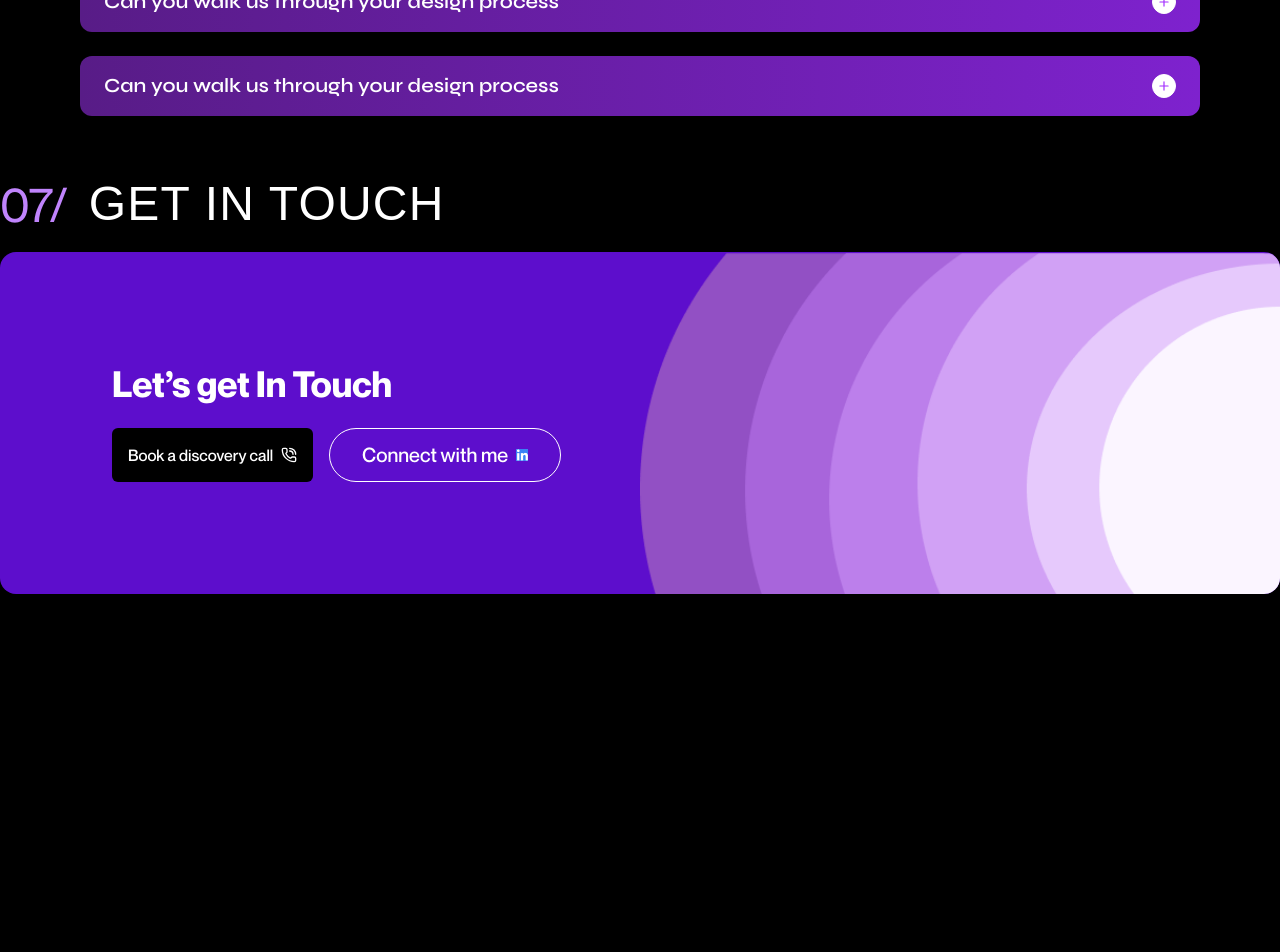
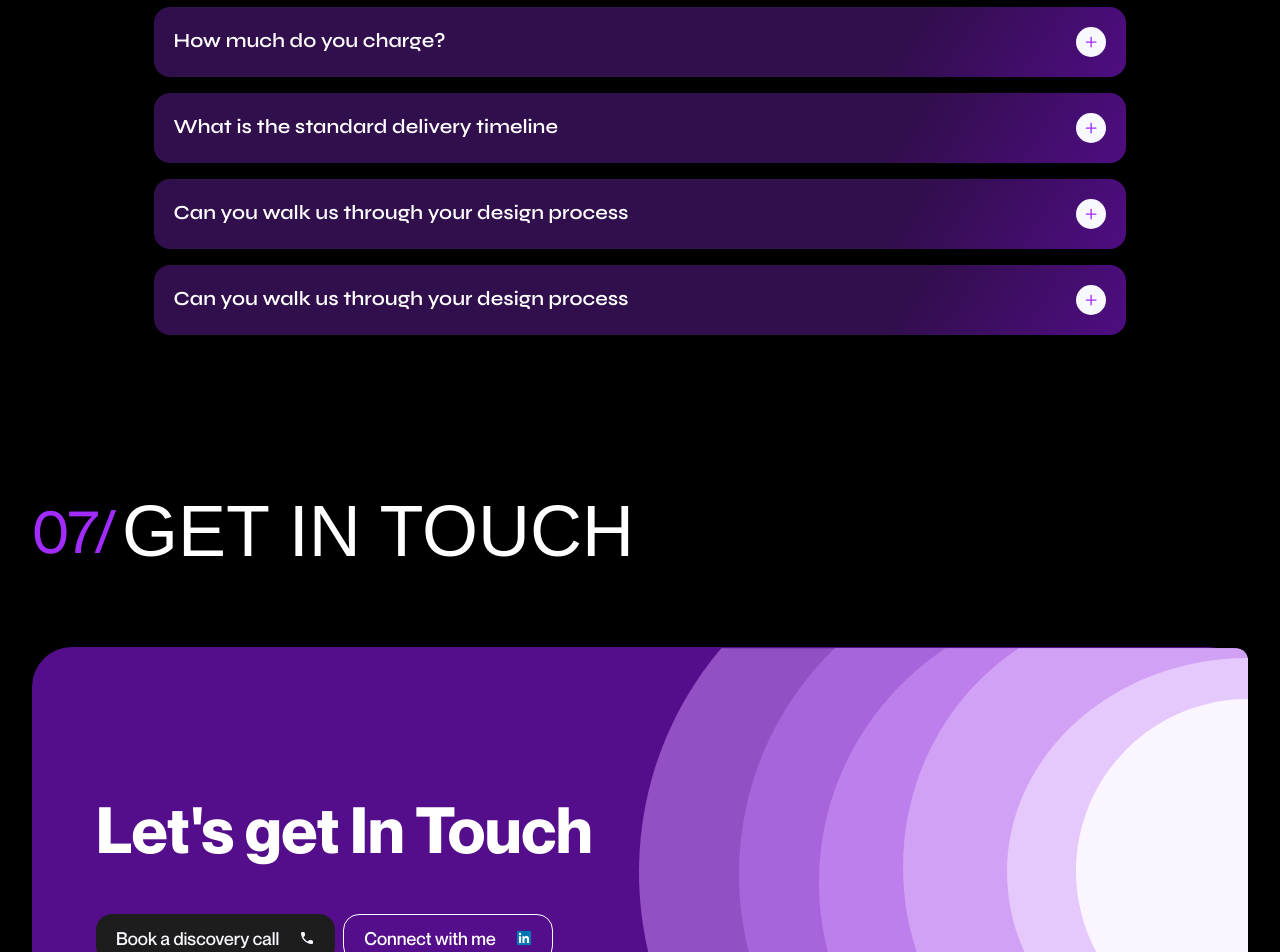
Before and after one commit to emmeax/yinka_design, a React (Vite) app: page / in a window 1280 px wide. Shown: the part 7940-8892 px from the top of the page. Before the commit the page ends 8598 px from the top, so only its background shows below. Built offline with nearby package versions, Linux system fonts and the light colour scheme; a web font is replaced by a local one.

Commit message:
chore: add faqs and get in touch sections

```diff
--- a/src/App.jsx
+++ b/src/App.jsx
@@ -6,7 +6,6 @@ import Faq from "./component/Faq";
 import GetInTouch from "./component/GetInTouch";
 import Hero from "./component/Hero";
 import Home from "./component/Home";
-import MobileGetInTouch from "./component/MobileGetInTouch";
 import Navbar from "./component/Navbar";
 import OtherProject from "./component/OtherProject";
 import Testimonial from "./component/Testimonial";
@@ -35,9 +34,6 @@ function App() {
             <section>
                 <GetInTouch />
             </section>
-            <section>
-                <MobileGetInTouch />
-            </section>
         </div>
     );
 }
--- a/src/component/Faq.jsx
+++ b/src/component/Faq.jsx
@@ -1,11 +1,12 @@
-import React, { useState } from "react";
 import { Minus, Plus } from "lucide-react";
+import { useState } from "react";
+import { cn } from "../lib/utils";
+import SectionHeading from "./SectionHeading";
 
 const faqs = [
     {
         question: "Can you walk us through your design process",
-    answer:
-      "Gbadebo Adeokoya is a Product designer based in Nigeria focused on creating visuals and good digital experience leveraging on FinTech and Ed-Tech",
+        answer: "Gbadebo Adeokoya is a Product designer based in Nigeria focused on creating visuals and good digital experience leveraging on FinTech and Ed-Tech",
     },
     {
         question: "How much do you charge?",
@@ -25,53 +26,62 @@ const faqs = [
     },
 ];
 
-const FaqSection = () => {
-  const [openIndex, setOpenIndex] = useState(0); // Open first item by default
+const AccordionItem = ({ question, answer, isOpen, onClick }) => {
+    return (
+        <div className="rounded-2xl p-5 bg-[linear-gradient(122.27deg,_#310E4C_75.91%,_rgba(142,_24,_234,_0.54)_98.49%)]">
+            <div
+                className="flex justify-between items-start cursor-pointer"
+                onClick={onClick}
+            >
+                <h3 className="text-xl font-syne font-semibold">{question}</h3>
+                <div className="shrink-0 size-[30px] grid place-content-center rounded-full bg-[#F8F9FF] text-primary">
+                    {isOpen ? (
+                        <Minus className="size-[16.25px]" />
+                    ) : (
+                        <Plus className="size-[16.25px]" />
+                    )}
+                </div>
+            </div>
+            <div
+                className={cn(
+                    "grid overflow-hidden transition-all duration-300 ease-in-out",
+                    isOpen
+                        ? "grid-rows-[1fr] opacity-100"
+                        : "grid-rows-[0fr] opacity-0",
+                )}
+            >
+                <div className="overflow-hidden">
+                    <p className="mt-4">{answer}</p>
+                </div>
+            </div>
+        </div>
+    );
+};
 
-  const toggle = (index) => {
+const Faq = () => {
+    const [openIndex, setOpenIndex] = useState(null);
+
+    const handleClick = (index) => {
         setOpenIndex(openIndex === index ? null : index);
     };
 
     return (
-    <section className=" bg-black text-white  ">
-      <h2 className="text-2xl md:text-5xl font-technor font-medium mb-10 mr-10 text-left">
-        <span className="text-purple-500">06/</span> FAQ’s
-      </h2>
+        <section className="w-contain py-[5rem] space-y-[5rem]">
+            <SectionHeading index="06/" heading="FAQ's" />
 
-      <div className="space-y-6 md:px-20 ">
+            <div className="space-y-4 lg:px-[10%]">
                 {faqs.map((faq, index) => (
-          <div
+                    <AccordionItem
                         key={index}
-            className={`rounded-xl px-6 py-4 transition-all duration-300 ${
-              openIndex === index
-                ? "bg-gradient-to-r from-purple-800 to-purple-600"
-                : "bg-gradient-to-r from-purple-900 to-purple-700"
-            }`}
-          >
-            <div
-              className="flex justify-between items-center cursor-pointer"
-              onClick={() => toggle(index)}
-            >
-              <h3 className="text-lg font-syne font-semibold text-left md:text-xl font-semibold">
-                {faq.question}
-              </h3>
-             {openIndex === index ? (
-  <Minus className="w-6 h-6 rounded-full bg-white text-[#A22CFF] p-1 border border-white" />
-) : (
-  <Plus className="w-6 h-6 rounded-full bg-white text-[#A22CFF] p-1 border border-white" />
-)}
-            </div>
-
-            {openIndex === index && faq.answer && (
-              <p className="mt-4  text-sm font-neue font-regular text-white leading-relaxed text-left">
-                {faq.answer}
-              </p>
-            )}
-          </div>
+                        question={faq.question}
+                        answer={faq.answer}
+                        isOpen={openIndex === index}
+                        onClick={() => handleClick(index)}
+                    />
                 ))}
             </div>
         </section>
     );
 };
 
-export default FaqSection;
+export default Faq;
--- a/src/component/GetInTouch.jsx
+++ b/src/component/GetInTouch.jsx
@@ -1,51 +1,42 @@
-import React from "react";
-import { PhoneCall } from "lucide-react";
-import { FaLinkedin } from "react-icons/fa";
-import Frame from '../assets/Image/Frame 2087326832.png'
-import Vector from '../assets/Image/Vector.png'
+import GetIntouchMobileImg from "@/assets/Image/get-in-touch-mobile.svg";
+import GetIntouchImg from "@/assets/Image/get-in-touch.svg";
+import SectionHeading from "./SectionHeading";
+import LinkedIn from "./icons/linkedin";
+import Phone from "./icons/phone";
 
 const GetInTouch = () => {
     return (
-    <section id="contact" className="w-full bg-black text-white py-16  md:block hidden">
-      <div className="max-w-7xl mx-auto">
-        {/* Heading */}
-        <div className=" flex mb-6 gap-5">
-          <h3 className="text-purple-400  font-regular text-5xl font-neue ">07/</h3>
-          <h2 className="text-3xl md:text-5xl font-medium font-technor tracking-wide uppercase">Get In Touch</h2>
-        </div>
+        <section className="w-contain py-[5rem] space-y-[5rem]">
+            <SectionHeading index="07/" heading="GET IN TOUCH" />
 
-        {/* Card */}
-        <div className="md:bg-[#5D0ECC] bg-[#A22CFF] rounded-2xl overflow-hidden flex flex-col md:flex-row items-center justify-between text-left p-28 relative">
-          {/* Left Side */}
-          <div className="flex-1">
-            <h3 className="text-white text-3xl md:text-4xl font-neue font-bold mb-6 ">Let’s get In Touch</h3>
-
-            <div className="flex flex-col sm:flex-row gap-4">
-              {/* Cal.com Button */}
+            <div className="rounded-[40px] lg:bg-[#540D8B] bg-primary flex lg:flex-row flex-col items-center justify-between">
+                <div className="flex flex-col lg:gap-9 gap-6 lg:pl-[4rem] pl-4 lg:py-0 py-20 pr-4">
+                    <h3 className="lg:text-[4rem] text-[36px] font-bold text-center lg:text-start">
+                        Let's get In
+                        <br className="lg:hidden inline" /> Touch
+                    </h3>
+                    <div className="flex lg:flex-row flex-col lg:items-center lg:gap-2 gap-4 *:w-full *:lg:w-fit">
                         <a
-                href="https://cal.com/yourname" // Replace with your actual booking link
-                target="_blank"
-                rel="noopener noreferrer"
-                className="bg-black text-white px-4 py-2 font-neue font-medium rounded-md flex items-center gap-2 hover:bg-gray-900 transition"
+                            href="tel:+2349099346124"
+                            className="flex items-center justify-center gap-5 h-12 px-5 text-lg bg-[#1D1D1D] text-[#F8F9FF] rounded-2xl font-medium whitespace-nowrap"
                         >
-                Book a discovery call <PhoneCall size={16} />
+                            Book a discovery call <Phone className="size-4" />
                         </a>
-
-              {/* LinkedIn Button */}
                         <a
-              href="#"
-              className="border border-white text-xl text-white px-8 py-3 rounded-full font-neue font-medium flex items-center justify-center gap-2 hover:bg-white hover:text-[#5D0ECC] transition"
+                            href=""
+                            className="flex items-center justify-center gap-5 h-12 px-5 text-lg border border-white rounded-2xl font-medium whitespace-nowrap"
                         >
-              Connect with me <img src={Vector} className="bg-blue-500  " />
+                            Connect with me <LinkedIn className="size-4" />
                         </a>
                     </div>
                 </div>
 
-          {/* Right Side Gradient */}
-          <div className="">
-            <img src={Frame} alt="" className="hidden md:block absolute right-0 top-0 bottom-0 w-1/2 " />
-          </div>
-        </div>
+                <img src={GetIntouchImg} alt="" className="lg:block hidden" />
+                <img
+                    src={GetIntouchMobileImg}
+                    alt=""
+                    className="block lg:hidden size-full object-cover"
+                />
             </div>
         </section>
     );
--- a/src/component/Hero.jsx
+++ b/src/component/Hero.jsx
@@ -87,7 +87,7 @@ const Hero = () => {
                 <SectionHeading index="01/" heading="SKILLSETS & PROJECTS" />
 
                 <div className="flex flex-col lg:gap-[6.25rem] gap-10">
-                    <div className="flex items-center justify-between gap-7 overflow-auto scrollbar-hide">
+                    <div className="flex items-center justify-between lg:gap-7 gap-4 overflow-auto scrollbar-hide">
                         {categories.map((category, index) => (
                             <button
                                 key={category + index}
--- a/src/component/MobileGetInTouch.jsx
+++ /dev/null
@@ -1,50 +0,0 @@
-import React from "react";
-import { PhoneCall } from "lucide-react";
-import { FaLinkedin } from "react-icons/fa";
-import Frame5 from '../assets/Image/Frame5.png';
-import Vector from '../assets/Image/Vector.png'
-
-const MobileGetInTouch = () => {
-  return (
-    <section className="w-full bg-black flex flex-col items-center justify-center  md:hidden">
-      {/* Subheading outside card */}
-      <div className="flex mb-6 gap-5 w-full max-w-2xl mt-20">
-        <h3 className="text-purple-400 font-regular text-4xl font-neue">07/</h3>
-        <h2 className="text-4xl font-medium font-technor tracking-wide uppercase">
-          Get In Touch
-        </h2>
-      </div>
-
-      {/* Purple Gradient Card */}
-      <div className="bg-gradient-to-b from-[#A22CFF] to-[#5D0ECC] rounded-3xl w-full max-w-2xl py-36 px-6 text-center relative overflow-hidden">
-        <div className="mb-64">
-          <h2 className="text-white font-bold text-3xl font-neue leading-tight">
-            Let’s get In <br /> Touch
-          </h2>
-
-          <div className="flex flex-col gap-4 items-center mt-6">
-            <a
-              href="#"
-              className="bg-black text-white px-4  text-xl py-2 rounded-full font-neue font-medium flex items-center justify-center gap-2 hover:bg-gray-900 transition"
-            >
-              Book a discovery call <PhoneCall size={16} />
-            </a>
-            <a
-              href="#"
-              className="border border-white text-xl text-white px-8 py-3 rounded-full font-neue font-medium flex items-center justify-center gap-2 hover:bg-white hover:text-[#5D0ECC] transition"
-            >
-              Connect with me <img src={Vector} className="bg-blue-500  " />
-            </a>
-          </div>
-        </div>
-
-        {/* White layered background */}
-        <div className="absolute -bottom-52 left-[150%] transform -translate-x-1/2 w-[300%] h-[600px]">
-          <img src={Frame5} alt="" />
-        </div>
-      </div>
-    </section>
-  );
-};
-
-export default MobileGetInTouch;
--- a/src/component/Testimonial.jsx
+++ b/src/component/Testimonial.jsx
@@ -20,7 +20,7 @@ const videoPlaceholders = [
 
 const Testimonial = () => {
     return (
-        <section className="py-[5rem] space-y-[6rem] relative isolate">
+        <section className="py-[8rem] relative isolate">
             <div className="flex flex-col gap-10">
                 <div className="w-contain">
                     <SectionHeading index="05/" heading="TESTIMONIALS" />
--- /dev/null
+++ b/src/component/icons/phone.jsx
@@ -0,0 +1,19 @@
+const Phone = ({ className }) => {
+    return (
+        <svg
+            width="16"
+            height="16"
+            viewBox="0 0 16 16"
+            fill="none"
+            xmlns="http://www.w3.org/2000/svg"
+            className={className}
+        >
+            <path
+                d="M12.82 10.1735L11.1267 9.98017C10.9276 9.95679 10.7257 9.97883 10.5364 10.0446C10.347 10.1105 10.175 10.2183 10.0333 10.3602L8.80666 11.5868C6.91426 10.6241 5.37604 9.08591 4.41333 7.1935L5.64666 5.96017C5.93333 5.6735 6.07333 5.2735 6.02666 4.86684L5.83333 3.18684C5.79567 2.86156 5.63964 2.56152 5.39497 2.3439C5.1503 2.12628 4.83411 2.0063 4.50666 2.00684H3.35333C2.6 2.00684 1.97333 2.6335 2.02 3.38684C2.37333 9.08017 6.92666 13.6268 12.6133 13.9802C13.3667 14.0268 13.9933 13.4002 13.9933 12.6468V11.4935C14 10.8202 13.4933 10.2535 12.82 10.1735Z"
+                fill="currentColor"
+            />
+        </svg>
+    );
+};
+
+export default Phone;
```
Also changed, not shown: src/assets/Image/get-in-touch-mobile.svg (added), src/assets/Image/get-in-touch.svg (added). Lines whose indentation alone changed are shown as unchanged.
